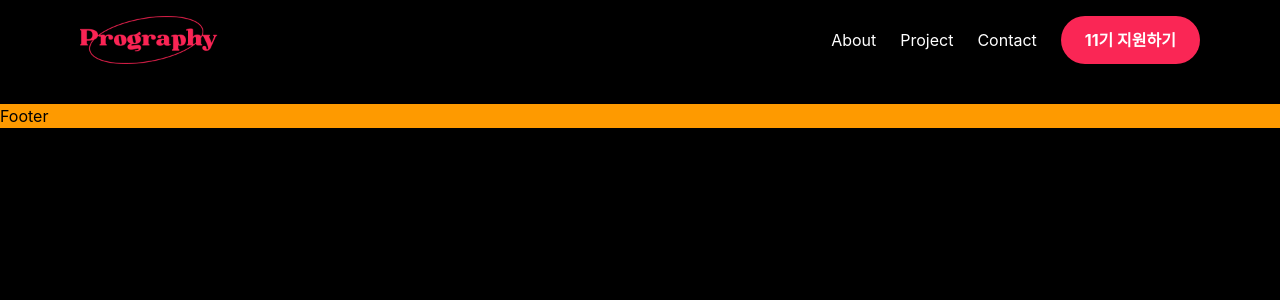
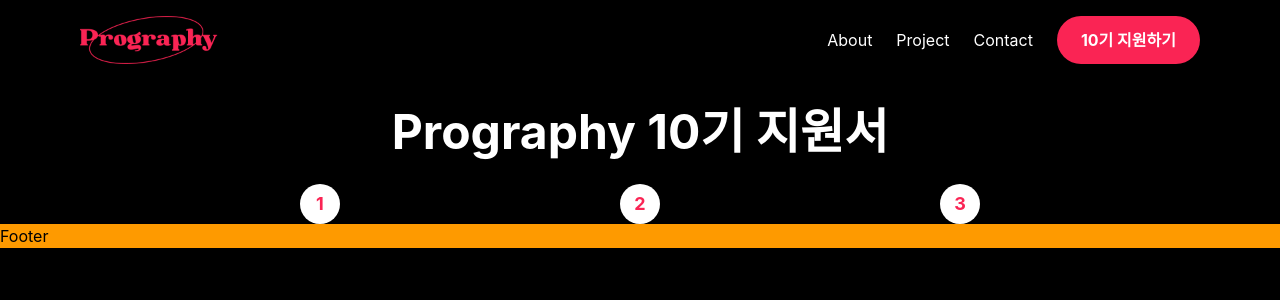
Before and after one commit to kwonsaebom/prography-10th-frontend, a React (Vite) app: page /apply in a window 1280 px wide. Shown: the top 300 px of the page. Built offline with nearby package versions, Linux system fonts and the light colour scheme.

Commit message:
feat: 지원 페이지 디자인

```diff
--- a/src/components/layout/Header.jsx
+++ b/src/components/layout/Header.jsx
@@ -14,7 +14,7 @@
           to="apply"
           className="bg-primary px-6 py-3 rounded-full text-white font-bold"
         >
-          11기 지원하기
+          10기 지원하기
         </Link>
       </nav>
     </header>
--- a/src/index.css
+++ b/src/index.css
@@ -4,5 +4,10 @@
 
 @theme {
   --font-display: "SF Pro Display", sans-serif;
-  --color-primary: #fa2655;
+  --color-primary: #fa2454;
+  --color-gray-1: #f5f5f5;
+  --color-gray-2: #d9d9d9;
+  --color-gray-3: #c4c4c4;
+  --color-gray-4: #bebebe;
+  --color-gray-5: #5f5f5f;
 }
--- /dev/null
+++ b/src/pages/ApplyFirstPage.jsx
@@ -0,0 +1,20 @@
+export default function ApplyFirstPage() {
+  return (
+    <>
+      <h1 className="text-white font-bold text-5xl text-center py-7">
+        Prography 10기 지원서
+      </h1>
+      <ol className="text-white flex justify-around px-40">
+        <li className="bg-white text-primary text-lg font-bold w-10 h-10 flex justify-center items-center rounded-full">
+          1
+        </li>
+        <li className="bg-white text-primary text-lg font-bold w-10 h-10 flex justify-center items-center rounded-full">
+          2
+        </li>
+        <li className="bg-white text-primary text-lg font-bold w-10 h-10 flex justify-center items-center rounded-full">
+          3
+        </li>
+      </ol>
+    </>
+  );
+}
--- a/src/pages/ApplyPage.jsx
+++ /dev/null
@@ -1,7 +0,0 @@
-export default function ApplyPage() {
-  return (
-    <>
-      <h1>Apply Page</h1>
-    </>
-  );
-}
--- /dev/null
+++ b/src/pages/ApplyResultPage.jsx
@@ -0,0 +1,7 @@
+export default function ApplyResultPage() {
+  return (
+    <>
+      <h1 className="bg-white font-bold text-5xl text-center py-5">result</h1>
+    </>
+  );
+}
--- /dev/null
+++ b/src/pages/ApplySecondPage.jsx
@@ -0,0 +1,7 @@
+export default function ApplySecondPage() {
+  return (
+    <>
+      <h1 className="bg-white font-bold text-5xl text-center py-5">2</h1>
+    </>
+  );
+}
--- /dev/null
+++ b/src/pages/ApplyThirdPage.jsx
@@ -0,0 +1,7 @@
+export default function ApplyThirdPage() {
+  return (
+    <>
+      <h1 className="bg-white font-bold text-5xl text-center py-5">3</h1>
+    </>
+  );
+}
--- a/src/routes.jsx
+++ b/src/routes.jsx
@@ -7,7 +7,10 @@
 const AboutPage = lazy(() => import("@pages/AboutPage"));
 const ProjectPage = lazy(() => import("@pages/ProjectPage"));
 const ContactPage = lazy(() => import("@pages/ContactPage"));
-const ApplyPage = lazy(() => import("@pages/ApplyPage"));
+const ApplyFirstPage = lazy(() => import("@pages/ApplyFirstPage"));
+const ApplySecondPage = lazy(() => import("@pages/ApplySecondPage"));
+const ApplyThirdPage = lazy(() => import("@pages/ApplyThirdPage"));
+const ApplyResultPage = lazy(() => import("@pages/ApplyResultPage"));
 
 const router = createBrowserRouter([
   {
@@ -18,7 +21,15 @@
       { path: "/about", element: <AboutPage /> },
       { path: "/project", element: <ProjectPage /> },
       { path: "/contact", element: <ContactPage /> },
-      { path: "/apply", element: <ApplyPage /> },
+      {
+        path: "/apply",
+        element: <ApplyFirstPage />,
+        children: [
+          { path: "/apply/second", element: <ApplySecondPage /> },
+          { path: "/apply/third", element: <ApplyThirdPage /> },
+          { path: "/apply/result", element: <ApplyResultPage /> },
+        ],
+      },
     ],
   },
 ]);
```
